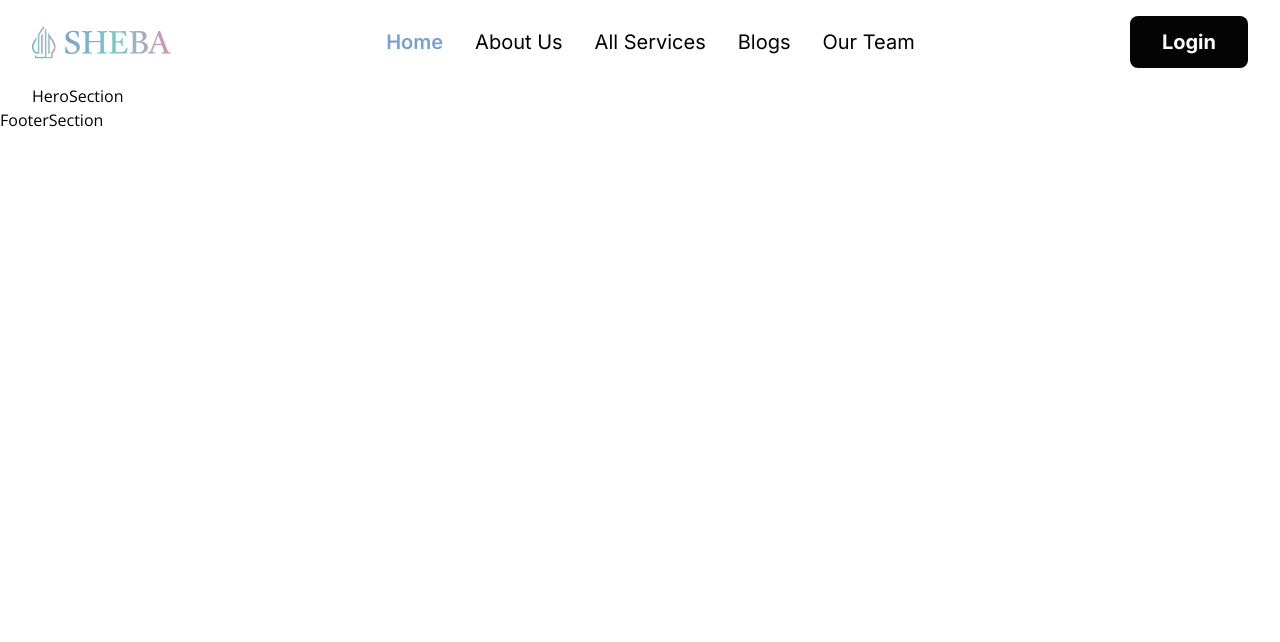
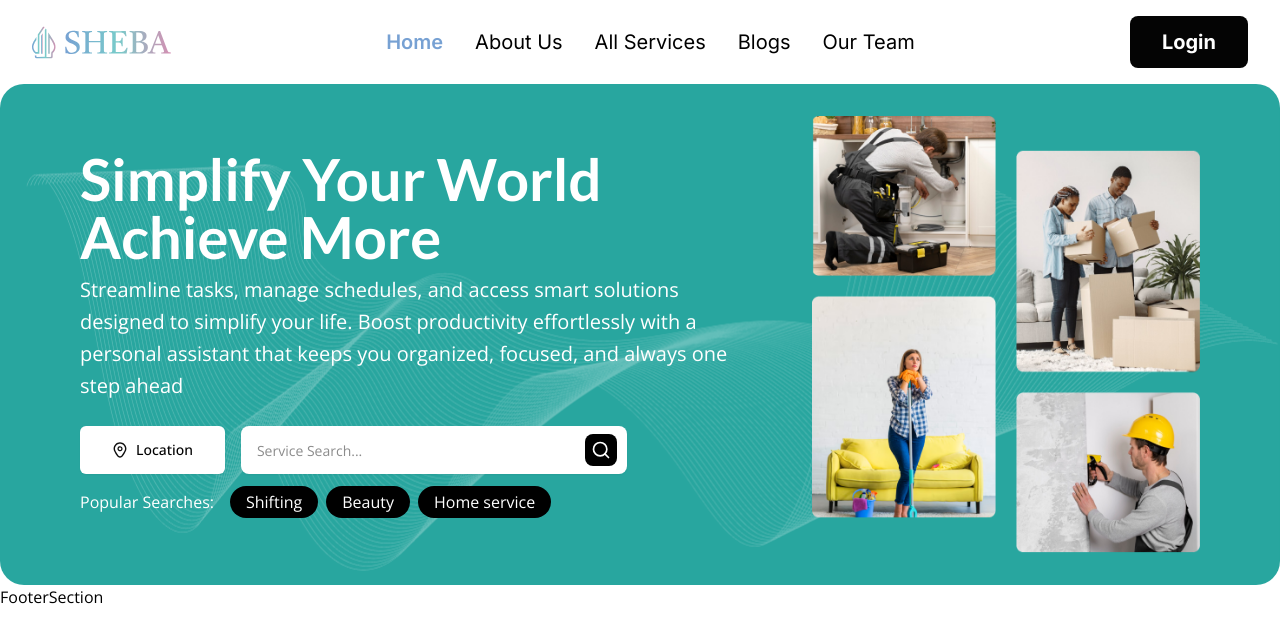
Before and after one commit to Biplob17h/AdhunikBD_NEXT, a Next.js app: page / in a window 1280 px wide. Shown: the top 642 px of the page. Built offline with nearby package versions, Linux system fonts and the light colour scheme.

Commit message:
add HeroSection component with location search and popular searches; update global styles for hero background

```diff
--- a/src/components/screens/home/hero.jsx
+++ b/src/components/screens/home/hero.jsx
@@ -1,5 +1,125 @@
+"use client";
+import { Button } from "@/components/ui/button";
+import { Input } from "@/components/ui/input";
+import { MapIcon } from "@/components/ui/svgs";
+import { Search } from "lucide-react";
+import { useState } from "react";
+
 const HeroSection = () => {
-  return <section className="container_fluid">HeroSection</section>;
+  const [location, setLocation] = useState("");
+  const [searchValue, setSearchValue] = useState("");
+  const popularSearches = ["Shifting", "Beauty", "Home service"];
+
+  const fetchLocationDetails = async (latitude, longitude) => {
+    try {
+      const response = await fetch(
+        `https://nominatim.openstreetmap.org/reverse?format=jsonv2&lat=${latitude}&lon=${longitude}`,
+      );
+      const data = await response.json();
+      if (data && data.address) {
+        console.log(data.address);
+        const { town } = data.address;
+        setLocation(`${town || ""}`.trim());
+      } else {
+        setLocation("Unable to fetch location details");
+      }
+    } catch (error) {
+      console.error("Error fetching location details:", error);
+      setLocation("Error fetching location details");
+    }
+  };
+
+  const handleLocationClick = () => {
+    if (navigator.geolocation) {
+      navigator.geolocation.getCurrentPosition(
+        (position) => {
+          const { latitude, longitude } = position.coords;
+          fetchLocationDetails(latitude, longitude);
+        },
+        (error) => {
+          console.error("Error fetching location:", error);
+          setLocation("Unable to retrieve location");
+        },
+      );
+    } else {
+      setLocation("Geolocation is not supported by this browser");
+    }
+  };
+
+  const handlePopularSearchClick = (item) => {
+    setSearchValue(item);
+  };
+
+  return (
+    <section className="container_fluid bg-hero-home">
+      <div className="items-center justify-between gap-12 space-y-12 py-8 lg:flex lg:space-y-0 xl:px-12 xl:gap-16">
+        <div className="lg:max-w-xl xl:max-w-[668px]">
+          <div className="space-y-2">
+            <h2 className="text-4xl font-bold text-white md:text-6xl lg:text-5xl xl:text-[58px] xl:leading-none">
+              Simplify Your World Achieve More
+            </h2>
+            <p className="text-base font-light text-white xl:text-xl xl:leading-[32px]">
+              Streamline tasks, manage schedules, and access smart solutions
+              designed to simplify your life. Boost productivity effortlessly
+              with a personal assistant that keeps you organized, focused, and
+              always one step ahead
+            </p>
+          </div>
+          {/* location search */}
+          <div className="mt-6 max-w-[547px]">
+            <div className="flex items-center space-x-4">
+              <Button
+                onClick={handleLocationClick}
+                variant="outline"
+                className="h-12 border-none bg-white px-8 py-3 font-medium text-black"
+                role="button"
+                aria-label="location"
+              >
+                <MapIcon />
+                <span>{location ? location : "Location"}</span>
+              </Button>
+              <div className="relative flex-1">
+                <Input
+                  type="text"
+                  placeholder="Service Search..."
+                  value={searchValue}
+                  onChange={(e) => setSearchValue(e.target.value)}
+                  className="h-12 rounded-lg border-none bg-white py-3 pl-4 pr-3 text-black placeholder:text-[#8C8C8C]"
+                />
+                <button
+                  className="absolute right-2.5 top-2 inline-flex h-8 w-8 items-center justify-center rounded-lg bg-black p-1.5 text-white"
+                  onClick={() => alert(`Searching for: ${searchValue}`)}
+                >
+                  <Search />
+                </button>
+              </div>
+            </div>
+            <div className="mt-3 flex flex-col gap-4 lg:flex-row lg:items-center">
+              <p className="text-white">Popular Searches:</p>
+              <div className="flex space-x-2">
+                {popularSearches.map((item, index) => (
+                  <button
+                    key={index}
+                    onClick={() => handlePopularSearchClick(item)}
+                    className="max-h-8 rounded-full bg-black px-4 py-1 text-sm text-white xl:text-base"
+                  >
+                    {item}
+                  </button>
+                ))}
+              </div>
+            </div>
+          </div>
+        </div>
+        <div className="flex flex-1 items-center justify-center lg:justify-end">
+          <img
+            src="/images/hero-workers-frame.png"
+            className="w-full select-none"
+            alt="workers"
+          />
+        </div>
+      </div>
+    </section>
+  );
 };
 
 export default HeroSection;
--- /dev/null
+++ b/src/components/ui/input.jsx
@@ -0,0 +1,20 @@
+import * as React from "react";
+
+import { cn } from "@/lib/utils";
+
+const Input = React.forwardRef(({ className, type, ...props }, ref) => {
+  return (
+    <input
+      type={type}
+      className={cn(
+        "flex h-9 w-full rounded-md border border-zinc-200 bg-transparent px-3 py-1 text-base shadow-sm transition-colors file:border-0 file:bg-transparent file:text-sm file:font-medium file:text-zinc-950 placeholder:text-zinc-500 focus-visible:outline-none disabled:cursor-not-allowed disabled:opacity-50 dark:border-zinc-800 dark:file:text-zinc-50 dark:placeholder:text-zinc-400 md:text-sm",
+        className,
+      )}
+      ref={ref}
+      {...props}
+    />
+  );
+});
+Input.displayName = "Input";
+
+export { Input };
--- /dev/null
+++ b/src/components/ui/svgs.jsx
@@ -0,0 +1,20 @@
+export const MapIcon = () => {
+  return (
+    <svg
+      width={22}
+      height={25}
+      viewBox="0 0 22 25"
+      fill="none"
+      xmlns="http://www.w3.org/2000/svg"
+    >
+      <path
+        d="M11 6.52438C10.2089 6.52438 9.43552 6.75898 8.77772 7.1985C8.11993 7.63803 7.60723 8.26275 7.30448 8.99365C7.00173 9.72455 6.92252 10.5288 7.07686 11.3047C7.2312 12.0807 7.61216 12.7934 8.17157 13.3528C8.73098 13.9122 9.44372 14.2932 10.2196 14.4475C10.9956 14.6019 11.7998 14.5227 12.5307 14.2199C13.2616 13.9172 13.8864 13.4045 14.3259 12.7467C14.7654 12.0889 15 11.3155 15 10.5244C15 9.46352 14.5786 8.4461 13.8284 7.69596C13.0783 6.94581 12.0609 6.52438 11 6.52438ZM11 12.5244C10.6044 12.5244 10.2178 12.4071 9.88886 12.1873C9.55996 11.9676 9.30362 11.6552 9.15224 11.2898C9.00087 10.9243 8.96126 10.5222 9.03843 10.1342C9.1156 9.74624 9.30608 9.38988 9.58579 9.11017C9.86549 8.83047 10.2219 8.63998 10.6098 8.56281C10.9978 8.48564 11.3999 8.52525 11.7654 8.67662C12.1308 8.828 12.4432 9.08434 12.6629 9.41324C12.8827 9.74214 13 10.1288 13 10.5244C13 11.0548 12.7893 11.5635 12.4142 11.9386C12.0391 12.3137 11.5304 12.5244 11 12.5244Z"
+        fill="#0E0E0E"
+      />
+      <path
+        d="M10.9998 24.5244C10.1578 24.5287 9.32693 24.3312 8.57689 23.9484C7.82684 23.5657 7.17942 23.0088 6.68882 22.3244C2.87782 17.0674 0.944824 13.1154 0.944824 10.5774C0.944824 7.91062 2.00419 5.35309 3.88987 3.46741C5.77554 1.58173 8.33307 0.522369 10.9998 0.522369C13.6666 0.522369 16.2241 1.58173 18.1098 3.46741C19.9955 5.35309 21.0548 7.91062 21.0548 10.5774C21.0548 13.1154 19.1218 17.0674 15.3108 22.3244C14.8202 23.0088 14.1728 23.5657 13.4228 23.9484C12.6727 24.3312 11.8419 24.5287 10.9998 24.5244ZM10.9998 2.70537C8.91224 2.70775 6.91084 3.5381 5.4347 5.01424C3.95855 6.49039 3.12821 8.49179 3.12582 10.5794C3.12582 12.5894 5.01882 16.3064 8.45482 21.0454C8.74652 21.4471 9.12919 21.7742 9.57154 21.9996C10.0139 22.2251 10.5033 22.3427 10.9998 22.3427C11.4963 22.3427 11.9858 22.2251 12.4281 21.9996C12.8705 21.7742 13.2531 21.4471 13.5448 21.0454C16.9808 16.3064 18.8738 12.5894 18.8738 10.5794C18.8714 8.49179 18.0411 6.49039 16.565 5.01424C15.0888 3.5381 13.0874 2.70775 10.9998 2.70537Z"
+        fill="#0E0E0E"
+      />
+    </svg>
+  );
+};
--- a/src/styles/globals.css
+++ b/src/styles/globals.css
@@ -6,7 +6,7 @@
 
 @layer base {
   body {
-    @apply relative overflow-hidden font-body text-base;
+    @apply relative overflow-x-hidden font-body text-base;
   }
 }
 
@@ -26,3 +26,13 @@ h6 {
 .nav_link {
   @apply font-inter text-lg xl:text-xl;
 }
+
+.bg-hero-home {
+  background-image: url("/hero-home.png");
+  background-size: cover;
+  background-position: center;
+  background-repeat: no-repeat;
+  border-radius: 24px;
+  background-color: #28a69f;
+  @apply h-full w-full;
+}
```
Also changed, not shown: public/hero-home.png (added), public/images/hero-workers-frame.png (added).
